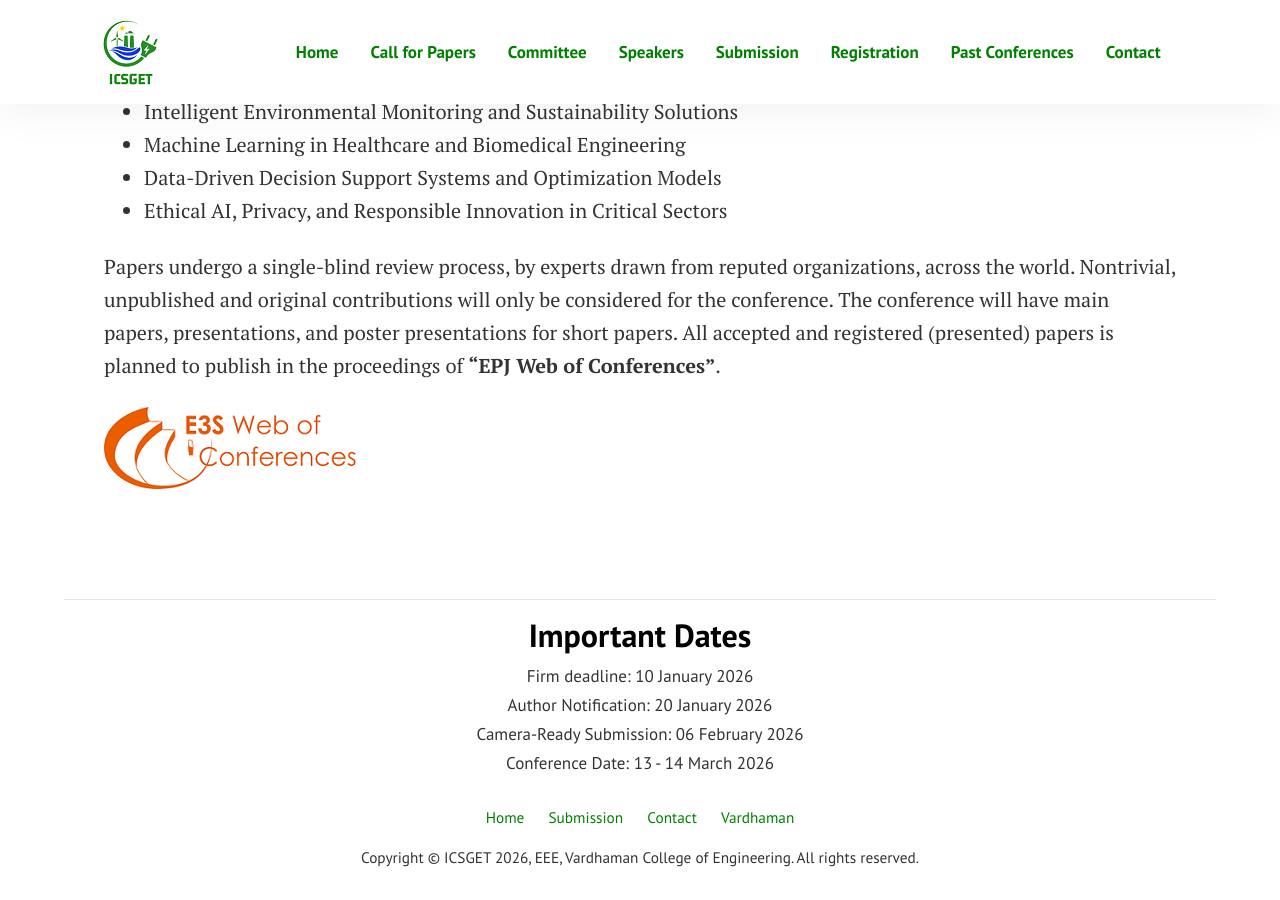
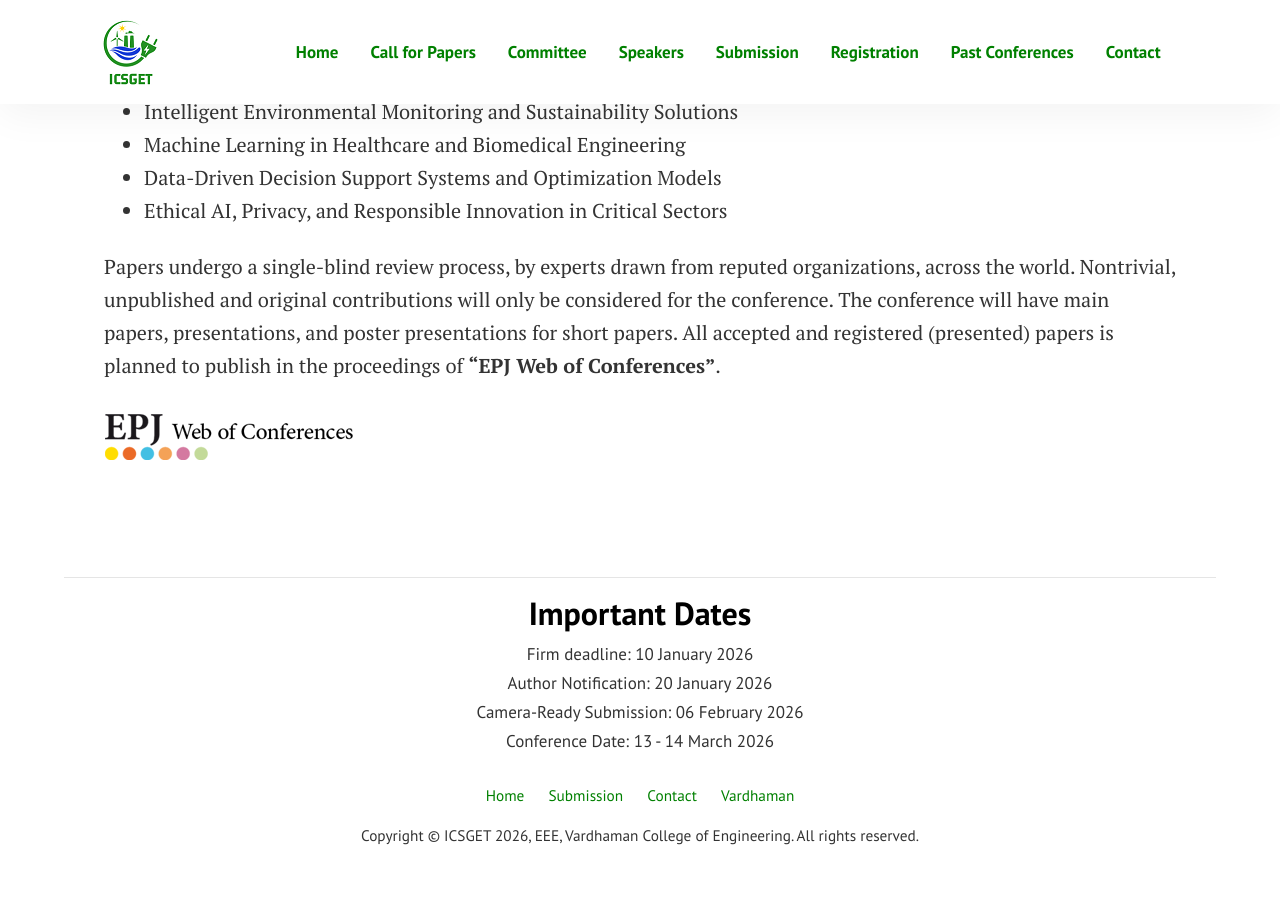
Before and after one commit to sravivarmanvce/icsget, a Jekyll site: the page built from pages/callforpapers.md, in a window 1280 px wide and 900 px high, scrolled down 1778 px. Built offline with Jekyll 4.4.1, drawn with Linux system fonts in a browser that asks for light colours; after the commit the page ends 2656 px from its top, so only the background shows below that.

Commit message:
Update callforpapers.md

```diff
--- a/pages/callforpapers.md
+++ b/pages/callforpapers.md
@@ -44,4 +44,4 @@ The ICSGET-2026 is a platform both for industry and academia to present and disc
 
 Papers undergo a single-blind review process, by experts drawn from reputed organizations, across the world. Nontrivial, unpublished and original contributions will only be considered for the conference. The conference will have main papers, presentations, and poster presentations for short papers. All accepted and registered (presented) papers is planned to publish in the proceedings of **"EPJ Web of Conferences”**.
 
-![EPJ Web of Conferences](../assets/images/e3swoc.png "EPJ Web of Conferences")
+![EPJ Web of Conferences](../assets/images/epj.png "EPJ Web of Conferences")
```
